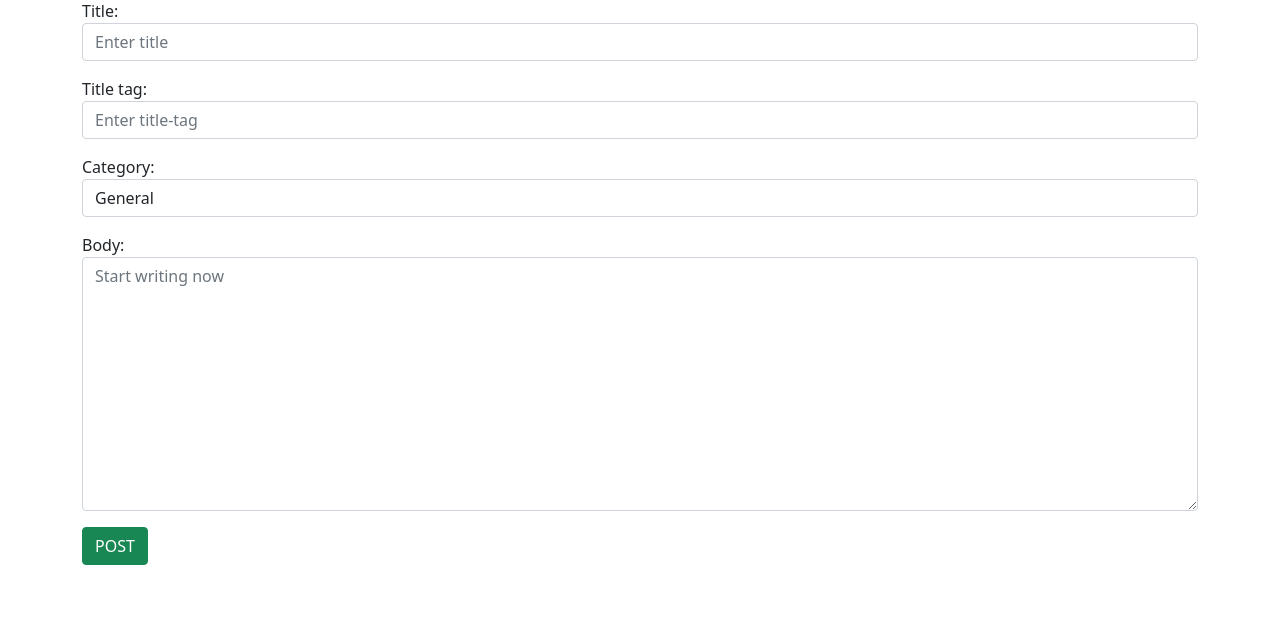
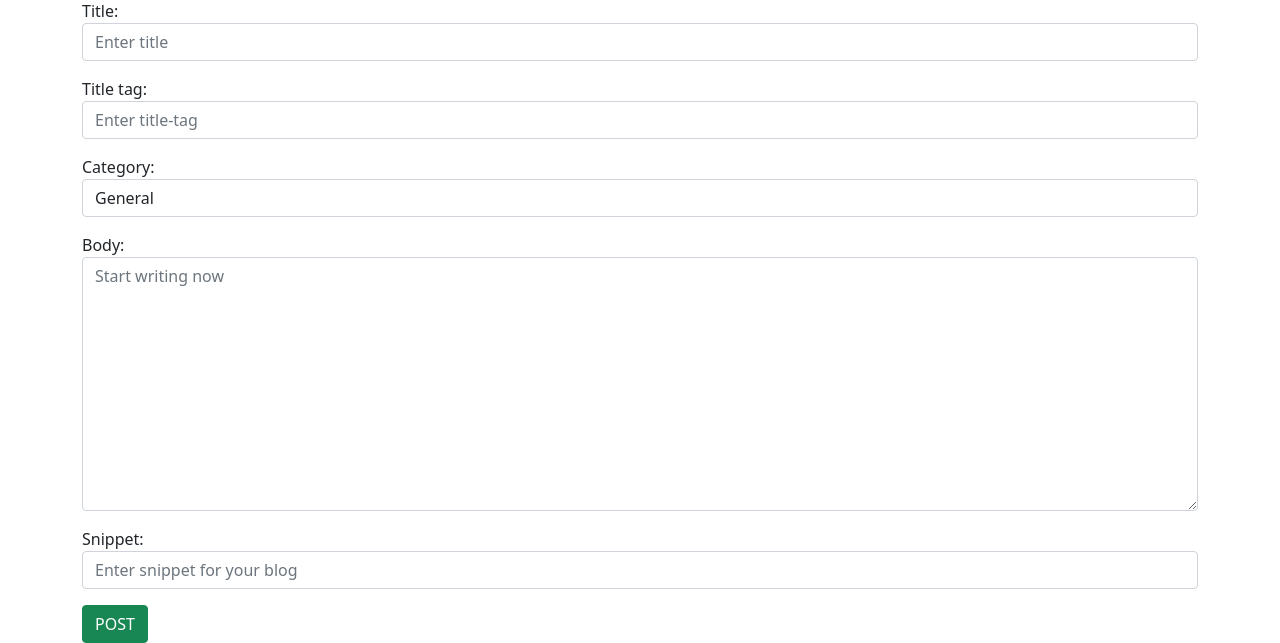
Before and after one commit to nivevj/N-Blog, a Django app: page /add_post/ in a window 1280 px wide. Shown: the part 161-804 px from the top of the page. Before the commit the page ends 726 px from the top, so only its background shows below. Run offline with Django 4.2, Linux system fonts and the light colour scheme; a user stored in the database is signed in; some libraries are stand-ins or nearby versions.

Commit message:
Text editor and snippets added

```diff
--- a/ablog/ablog/settings.py
+++ b/ablog/ablog/settings.py
@@ -39,6 +39,7 @@ INSTALLED_APPS = [
     'django.contrib.staticfiles',
     'theblog',
     'members',
+    'ckeditor',
 ]
 
 MIDDLEWARE = [
--- a/ablog/theblog/forms.py
+++ b/ablog/theblog/forms.py
@@ -10,7 +10,7 @@ for item in choices:
 class PostForm(forms.ModelForm):
     class Meta:
         model=Post
-        fields= ('title','title_tag','author','category','body')
+        fields= ('title','title_tag','author','category','body','snippet')
         widgets={
             'title':forms.TextInput(attrs={'class':'form-control','placeholder':'Enter title'}),
             'title_tag':forms.TextInput(attrs={'class':'form-control','placeholder':'Enter title-tag'}),
@@ -18,14 +18,17 @@ class PostForm(forms.ModelForm):
             #'author':forms.Select(attrs={'class':'form-control',}),
             'category':forms.Select(choices=choices_list,attrs={'class':'form-control'}),
             'body':forms.Textarea(attrs={'class':'form-control','placeholder':'Start writing now'}),
+            'snippet':forms.TextInput(attrs={'class':'form-control','placeholder':'Enter snippet for your blog'}),
+
         }
 
 class EditForm(forms.ModelForm):
     class Meta:
         model=Post
-        fields= ('title','title_tag','body')
+        fields= ('title','title_tag','body','snippet')
         widgets={
             'title':forms.TextInput(attrs={'class':'form-control','placeholder':'Enter title'}),
             'title_tag':forms.TextInput(attrs={'class':'form-control','placeholder':'Enter title-tag'}),
             'body':forms.Textarea(attrs={'class':'form-control','placeholder':'Start writing now'}),
+            'snippet':forms.TextInput(attrs={'class':'form-control','placeholder':'Enter snippet for your blog'}),
         }
--- a/ablog/theblog/models.py
+++ b/ablog/theblog/models.py
@@ -2,6 +2,7 @@ from django.db import models
 from django.contrib.auth.models import User
 from django.urls import reverse
 from datetime import datetime, date
+from ckeditor.fields import RichTextField
 
 class Category(models.Model):
     name=models.CharField(max_length=255)
@@ -16,9 +17,11 @@ class Post(models.Model):
     title=models.CharField(max_length=255)
     title_tag=models.CharField(max_length=255)
     author=models.ForeignKey(User,on_delete=models.CASCADE) #it deletes all the user blogs where user is deleted
-    body=models.TextField()
+    body=RichTextField(blank=True,null=True)
+    #body=models.TextField()
     post_date=models.DateField(auto_now_add=True)
     category=models.CharField(max_length=225,default='General')
+    snippet=models.CharField(max_length=225)
     likes=models.ManyToManyField(User,related_name='blog_posts')
 
     def total_likes(self):
--- a/ablog/theblog/templates/add_post.html
+++ b/ablog/theblog/templates/add_post.html
@@ -13,6 +13,7 @@
 <div class="form-group">
 <form method="POST">
     {% csrf_token %}
+    {{ form.media }}
     {{ form.as_p }}
     <button class="btn btn-success">POST</button>
 </form>
--- a/ablog/theblog/templates/home.html
+++ b/ablog/theblog/templates/home.html
@@ -10,7 +10,7 @@
 {% for post in object_list %}
     <li><h5><a href="{% url 'article-detail' post.pk %}" class="text-decoration-none link-secondary">{{ post.title }}</a></h5>
         by <i>{{ post.author.first_name }}&nbsp;{{ post.author.last_name }}</i> | created on <i>{{ post.post_date }}</i> <br><br>
-        <a href="{% url 'category' post.category|slugify %}" class="text-decoration-none link-success"><b>{{ post.category }}</b></a> | "{{post.body|slice:":100"|safe}}..."
+        <a href="{% url 'category' post.category|slugify %}" class="text-decoration-none link-success"><b>{{ post.category }}</b></a>  | {{post.snippet}} <!--"{{post.body|slice:":50"|safe}}..."-->
         {% if user.is_authenticated %}
         {% if user.id == post.author.id %}
          <br><br>
--- a/ablog/theblog/templates/update_post.html
+++ b/ablog/theblog/templates/update_post.html
@@ -15,6 +15,7 @@
 <div class="form-group">
 <form method="POST">
     {% csrf_token %}
+    {{ form.media }}
     {{ form.as_p }}
     <button class="btn btn-success">Update</button>
 </form>
```
Also changed, not shown: ablog/db.sqlite3, ablog/theblog/migrations/0008_alter_post_body.py (added), ablog/theblog/migrations/0009_post_snippet.py (added).
